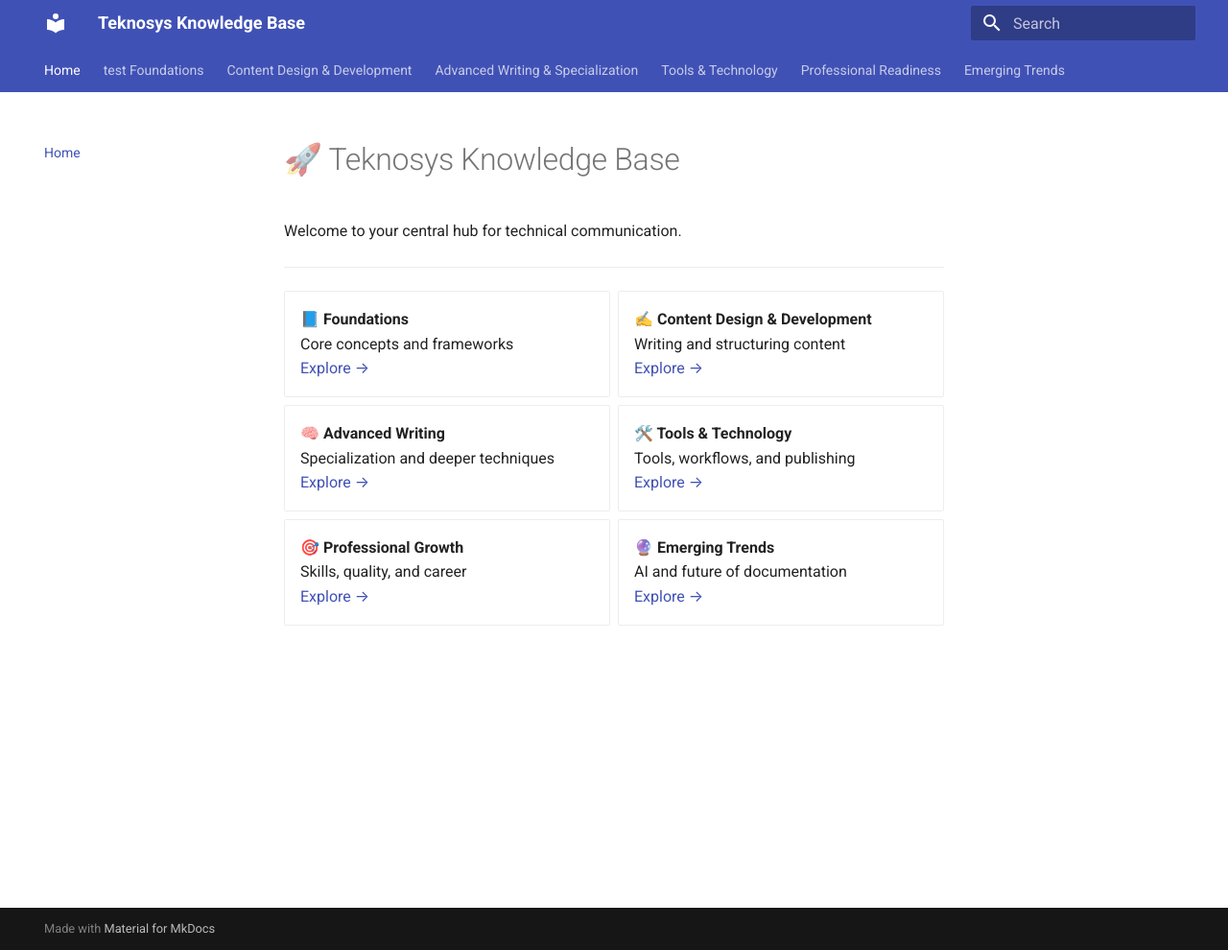
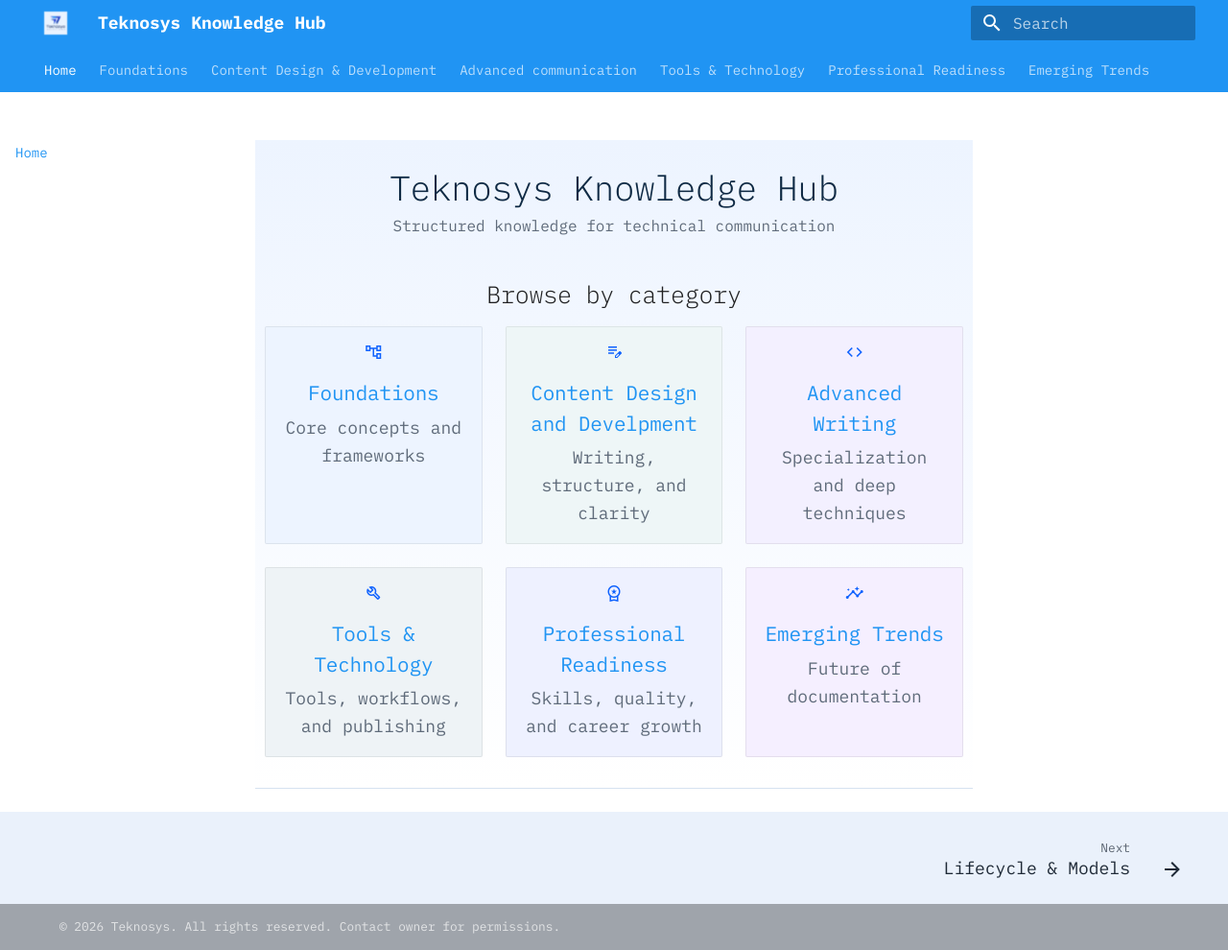
Before and after one commit to rutujavjoshi/teknosys-kb-refined, an MkDocs documentation site: the page built from docs/index.md, in a window 1280 px wide and 990 px high. Shown: the whole window at 96% size. Built offline with MkDocs 1.6.1 and Material for MkDocs 9.7.7, drawn with Linux system fonts in a browser that asks for light colours.

Commit message:
Update homepage layout, styling, and footer

```diff
--- a/docs/index.md
+++ b/docs/index.md
@@ -1,33 +1,50 @@
-# 🚀 Teknosys Knowledge Base
+<!-- HERO -->
 
-Welcome to your central hub for technical communication.
+<div class="hero">
 
----
+  <h1>Teknosys Knowledge Hub</h1>
+  <p>Structured knowledge for technical communication</p>
 
-<div class="grid cards" markdown>
 
-- **📘 Foundations**
-  Core concepts and frameworks
-  [Explore →](foundations/lifecycle.md)
 
-- **✍️ Content Design & Development**
-  Writing and structuring content
-  [Explore →](content/structuring.md)
+<h2 class="section-heading">Browse by category</h2>
 
-- **🧠 Advanced Writing**
-  Specialization and deeper techniques
-  [Explore →](advanced/api.md)
+<div class="grid cards">
 
-- **🛠️ Tools & Technology**
-  Tools, workflows, and publishing
-  [Explore →](tools/authoring.md)
+  <a href="foundations/lifecycle" class="card foundations">
+    <span class="material-symbols-outlined">account_tree</span>
+    <h3>Foundations</h3>
+    <p>Core concepts and frameworks</p>
+  </a>
 
-- **🎯 Professional Growth**
-  Skills, quality, and career
-  [Explore →](professional/softskills.md)
+  <a href="content/structuring" class="card content">
+    <span class="material-symbols-outlined">edit_note</span>
+    <h3>Content Design and Develpment</h3>
+    <p>Writing, structure, and clarity</p>
+  </a>
 
-- **🔮 Emerging Trends**
-  AI and future of documentation
-  [Explore →](trends/ai.md)
+  <a href="advanced/api" class="card advanced">
+    <span class="material-symbols-outlined">code</span>
+    <h3>Advanced Writing</h3>
+    <p>Specialization and deep techniques</p>
+  </a>
+
+  <a href="tools/authoring" class="card tools">
+    <span class="material-symbols-outlined">build</span>
+    <h3>Tools & Technology</h3>
+    <p>Tools, workflows, and publishing</p>
+  </a>
+
+  <a href="professional/quality" class="card professional">
+    <span class="material-symbols-outlined">workspace_premium</span>
+    <h3>Professional Readiness</h3>
+    <p>Skills, quality, and career growth</p>
+  </a>
+
+  <a href="trends/ai" class="card trends">
+    <span class="material-symbols-outlined">insights</span>
+    <h3>Emerging Trends</h3>
+    <p>Future of documentation</p>
+  </a>
 
 </div>
--- /dev/null
+++ b/docs/stylesheets/styles.css
@@ -0,0 +1,186 @@
+/* =========================
+   GOOGLE MATERIAL ICONS
+========================= */
+
+@import url('https://fonts.googleapis.com/css2?family=Material+Symbols+Outlined');
+@import url('https://fonts.googleapis.com/css2?family=IBM+Plex+Mono:wght@300;400;500;600&display=swap');
+
+/* =========================
+   GLOBAL
+========================= */
+
+body {
+  font-family: "IBM Plex Mono", monospace;
+}
+
+.md-main__inner {
+  max-width: 1300px;
+}
+
+
+/* =========================
+   HERO
+========================= */
+
+.hero {
+  text-align: center;
+  padding: 1.2rem 0.5rem 0.8rem;   /* tighter vertical space */
+  background: linear-gradient(180deg, #edf4ff, #ffffff);
+  border-bottom: 1px solid #d6e2f0;
+}
+
+.hero h1 {
+  font-size: 1.8rem;
+  color: #0f2a44;
+  margin: 0.2rem 0 0.3rem;        /* remove default gaps */
+  line-height: 1.2;
+}
+
+.hero p {
+  color: #5f6b7a;
+  margin: 0 0 0.8rem;
+}
+
+
+/* CENTER SEARCH (CONNECTED TO REAL SEARCH) */
+
+/*.hero-search {
+  display: flex;
+  align-items: center;
+  justify-content: center;
+  gap: 8px;
+
+  width: 60%;
+  max-width: 520px;
+  margin: auto;
+
+  padding: 0.7rem 1rem;
+  border: 1px solid #cfd8e3;
+  border-radius: 8px;
+  background: white;
+
+  cursor: text;
+}
+
+.hero-search input {
+  border: none;
+  outline: none;
+  width: 100%;
+  background: transparent;
+  font-size: 0.95rem;
+}*/
+
+.material-symbols-outlined {
+  font-size: 20px;
+  color: #0f62fe;
+}
+
+/* =========================
+   GRID
+========================= */
+
+.grid.cards {
+  display: grid;
+  grid-template-columns: repeat(3, 1fr);
+  gap: 1.2rem;
+}
+
+/* =========================
+   CARDS (PROFESSIONAL COLORS)
+========================= */
+
+.card {
+  padding: 1.4rem;
+  border-radius: 10px;
+  text-decoration: none;
+
+  color: #0f2a44;
+  border: 1px solid #d0d7e2;
+
+  transition: all 0.25s ease;
+}
+
+/* subtle colored backgrounds */
+.foundations { background: #edf4ff; }
+.content { background: #eef6f7; }
+.advanced { background: #f3f0ff; }
+.tools { background: #eef3f6; }
+.professional { background: #eef1ff; }
+.trends { background: #f5efff; }
+
+.card:hover {
+  transform: translateY(-3px);
+  box-shadow: 0 6px 18px rgba(15, 98, 254, 0.12);
+  border-color: #0f62fe;
+}
+
+.card h3 {
+  margin: 0.5rem 0 0.3rem;
+  font-size: 1.05rem;
+}
+
+.card p {
+  font-size: 0.9rem;
+  color: #5f6b7a;
+}
+
+/* =========================
+   FOOTER FIX
+========================= */
+
+.md-footer {
+  background: #eaf1fb;
+  color: #1f2a37;
+}
+
+/* =========================
+   FOOTER TEXT COLOR FIX
+========================= */
+
+/* main footer text */
+.md-footer-meta,
+.md-footer-meta__inner {
+  color: #0f2a44;   /* deep blue (IBM-style) */
+}
+
+/* links inside footer */
+.md-footer-meta a {
+  color: #0f62fe ;
+}
+
+/* optional: slightly muted secondary text */
+.md-footer-meta small {
+  color: #4a5a6a;
+}
+
+
+/* REDUCE HEIGHT */
+
+.md-footer-nav {
+  padding: 0.5rem 1rem;
+}
+
+.md-footer-meta__inner {
+  padding: 0.3rem 1rem;
+  font-size: 0.75rem;
+}
+
+.md-footer__inner {
+  min-height: auto;
+}
+
+
+
+/* =========================
+   MOBILE
+========================= */
+
+@media (max-width: 900px) {
+  .grid.cards {
+    grid-template-columns: 1fr;
+  }
+
+  .hero-search {
+    width: 90%;
+  }
+}
--- a/mkdocs.yml
+++ b/mkdocs.yml
@@ -1,21 +1,42 @@
-site_name: Teknosys Knowledge Base
+site_name: Teknosys Knowledge Hub
 
 theme:
   name: material
+  logo: assets/logo_image.png
+  favicon: assets/logo_image.png
+
+  palette:
+    - scheme: default
+      primary: blue
+      accent: blue
+
+  font:
+    text: IBM Plex Mono
+    code: IBM Plex Mono
+
   features:
     - navigation.tabs
     - navigation.sections
     - navigation.expand
+    - navigation.footer
+    - search.highlight
+    - search.suggest
 
 markdown_extensions:
   - admonition
   - attr_list
   - md_in_html
 
+extra_css:
+  - stylesheets/styles.css
+
+plugins:
+  - search
+
 nav:
   - Home: index.md
 
-  - test Foundations:
+  - Foundations:
       - Lifecycle & Models: foundations/lifecycle.md
       - Audience Analysis: foundations/audience.md
       - Document Types: foundations/doc-types.md
@@ -25,7 +46,7 @@ nav:
       - Cognitive & Visual Design: content/design.md
       - Style Guide: content/style.md
 
-  - Advanced Writing & Specialization:
+  - Advanced communication:
       - API Documentation: advanced/api.md
       - Information Architecture: advanced/ia.md
       - Minimalist Writing: advanced/minimalism.md
@@ -45,5 +66,7 @@ nav:
       - Docs-as-Code: trends/docs-as-code.md
       - Personalization: trends/personalization.md
 
-plugins:
-  - search
+extra:
+  generator: false
+
+copyright: "© 2026 Teknosys. All rights reserved. Contact owner for permissions."
```
Also changed, not shown: docs/advanced/api.md (+46 -6 lines), docs/content/structuring.md (+52 -6 lines), docs/professional/quality.md (+43 -6 lines), overrides/main.html (added, +8 -0 lines), docs/assets/cover_image.jpg (added), docs/assets/logo_image.png (added).
